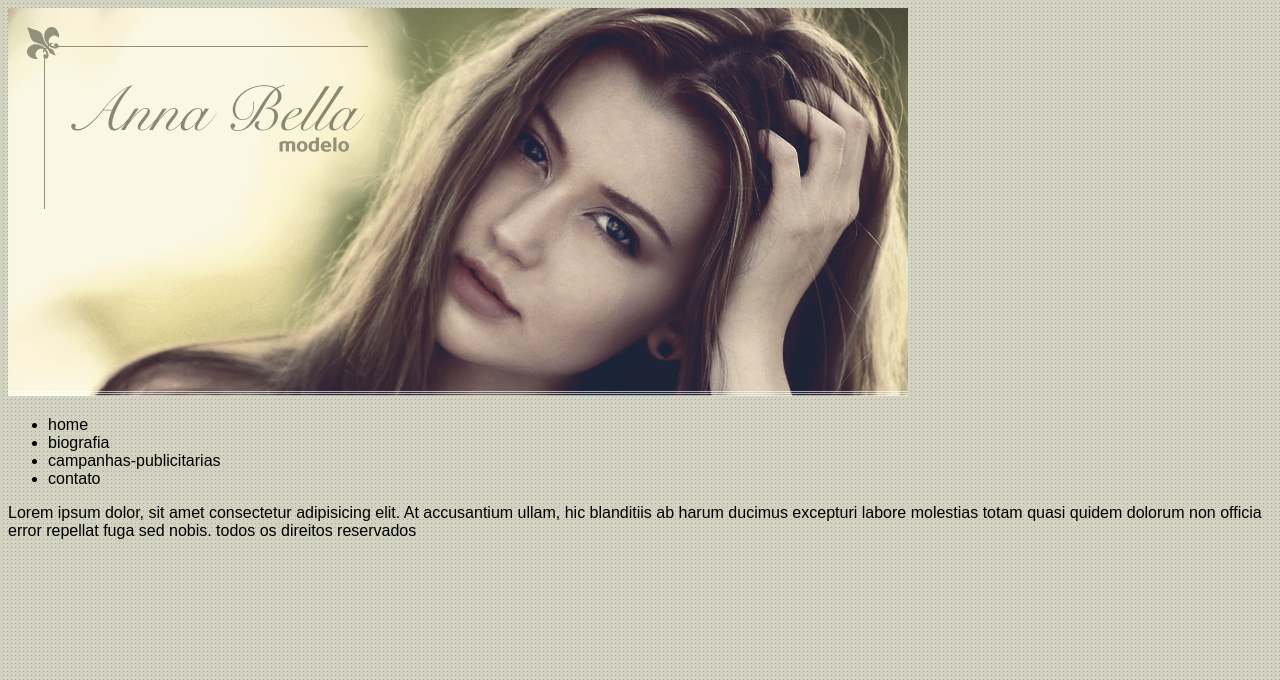
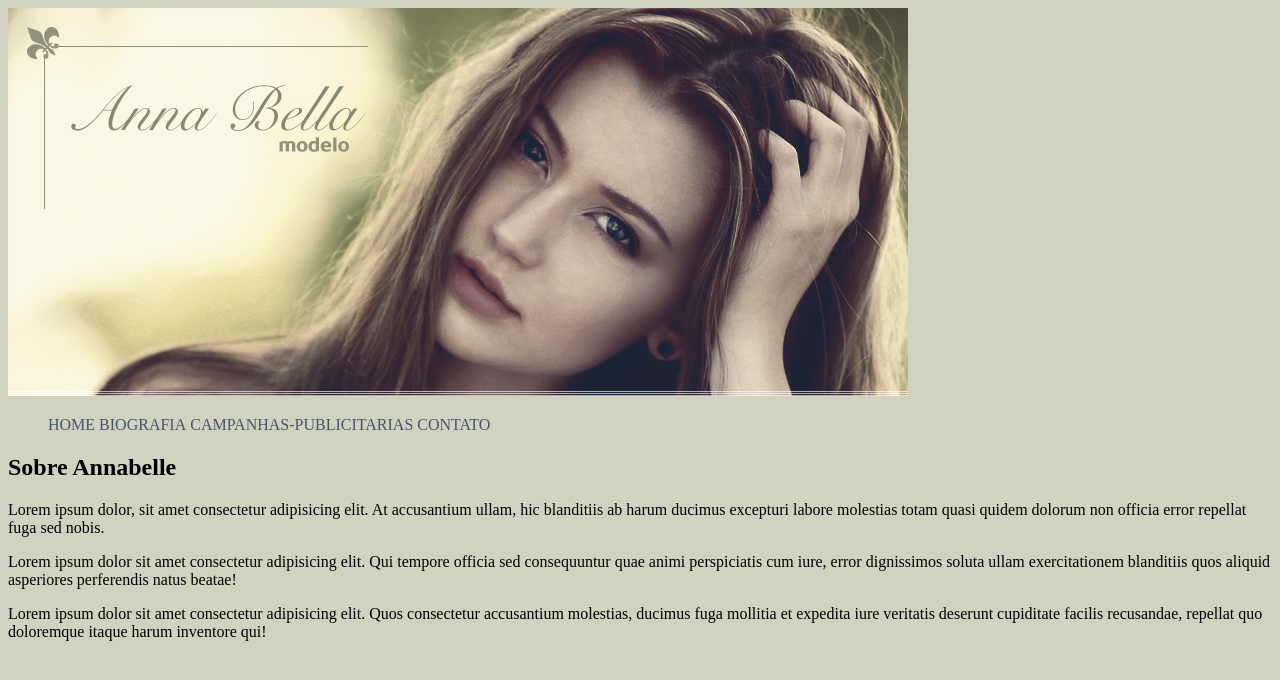
Before and after one commit to Yurizinpvp5065/site-annabela-v1, a plain HTML site: page Yuri 2SI/index.html in a window 1280 px wide. Shown: the top 680 px of the page. Drawn offline with Linux system fonts and the light colour scheme.

Commit message:
Add files via upload

```diff
--- a/Yuri 2SI/estilo.css
+++ b/Yuri 2SI/estilo.css
@@ -1,7 +1,30 @@
+@import url(variable.css);
+
 body{
-    background: white;
-    background-color:color(rgb(213, 213, 15));
-    background-image:url(img/fundo.png) ;
-    font-size: 16px;
-    font-family: Arial, Helvetica, sans-serif;
+    background-color: #d2d2c1;
+    background-image: url(img\fundo.png);
+
 }
+ul>li {
+    display: inline;
+    text-transform: uppercase;
+    list-style-type: none;
+    color: var(--cor-menu);
+    font-family: var(--font-family-site);
+}
+
+#menu{
+    background-color: var(--cor-fundo-menu);
+    padding: 1px;
+    text-align: center;
+}
+
+.container{
+    width: 900px;
+    font-family: var(--font-family-site);
+}
+
+#conteudo{
+    background-color: var(--cor-de-fundo-conteudo);
+
+}
--- a/Yuri 2SI/index.html
+++ b/Yuri 2SI/index.html
@@ -9,16 +9,18 @@
 </head>
 
 <body>
-    <img src="img\capa.png" alt="img\capa.png">
+    <img src="img\capa.png" alt="">
     <ul>
         <li>home</li>
         <li>biografia</li>
         <li>campanhas-publicitarias</li>
         <li>contato</li>
     </ul>
-    Lorem ipsum dolor, sit amet consectetur adipisicing elit. At accusantium ullam, hic blanditiis ab harum ducimus
-    excepturi labore molestias totam quasi quidem dolorum non officia error repellat fuga sed nobis.
-    todos os direitos reservados
+    <h2>Sobre Annabelle</h2>
+    <p>Lorem ipsum dolor, sit amet consectetur adipisicing elit. At accusantium ullam, hic blanditiis ab harum ducimus
+    excepturi labore molestias totam quasi quidem dolorum non officia error repellat fuga sed nobis.</p>
+    <p>Lorem ipsum dolor sit amet consectetur adipisicing elit. Qui tempore officia sed consequuntur quae animi perspiciatis cum iure, error dignissimos soluta ullam exercitationem blanditiis quos aliquid asperiores perferendis natus beatae!</p>
+    <p>Lorem ipsum dolor sit amet consectetur adipisicing elit. Quos consectetur accusantium molestias, ducimus fuga mollitia et expedita iure veritatis deserunt cupiditate facilis recusandae, repellat quo doloremque itaque harum inventore qui!</p>
 </body>
 
 </html>
--- /dev/null
+++ b/Yuri 2SI/variable.css
@@ -0,0 +1,6 @@
+:root {
+    --cor-fundo-site: #d2d2c1;
+    --fonte-site:16px;
+    --cor-fundo-menu:#c5c5b2;
+    --cor-menu:#45566a;
+}
```
Also changed, not shown: Yuri 2SI/biografia.html (+1 -1 lines).
